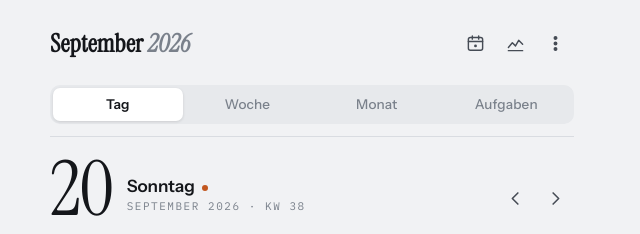
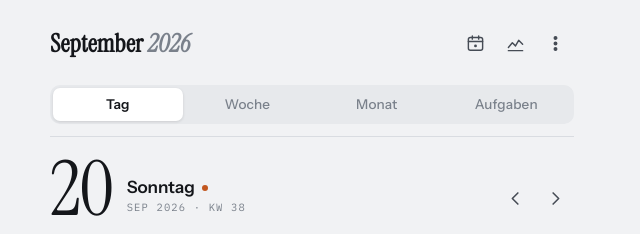
Before and after one commit to calvin-02/kalender, a plain HTML site: page index.html in a window 1280 px wide. Shown: the top 234 px of the page, 328-968 px from the left. Drawn offline with Linux system fonts and the light colour scheme.

Commit message:
Kopfzeile bricht nicht mehr um, Ansichtsschalter trifft den Reiter
- Monat in der Tagesansicht gekuerzt und auf nowrap gesetzt
- Gleiter mit left:0 verankert, damit translateX den Reiter genau trifft
- Fassung auf 0.1.1

Co-Authored-By: Claude Opus 5 <noreply@anthropic.com>

```diff
--- a/index.html
+++ b/index.html
@@ -93,7 +93,7 @@ button{font:inherit; color:inherit; border:0; background:none; cursor:pointer}
 }
 .schalter button[aria-selected="true"]{color:var(--tinte); font-weight:600}
 .gleiter{
-  position:absolute; top:3px; bottom:3px; border-radius:calc(var(--r) - 3px);
+  position:absolute; left:0; top:3px; bottom:3px; border-radius:calc(var(--r) - 3px);
   background:var(--blatt); box-shadow:0 1px 3px rgba(20,22,26,.13); z-index:1;
   transition:transform var(--takt), width var(--takt);
 }
@@ -108,11 +108,11 @@ button{font:inherit; color:inherit; border:0; background:none; cursor:pointer}
   font-family:"Instrument Serif",Georgia,serif; font-size:76px; line-height:.82;
   letter-spacing:-.02em; font-variant-numeric:lining-nums;
 }
-.tag-neben{padding-bottom:6px}
-.tag-wochentag{font-size:17px; font-weight:600; line-height:1.15}
+.tag-neben{padding-bottom:6px; min-width:0}
+.tag-wochentag{font-size:17px; font-weight:600; line-height:1.15; white-space:nowrap}
 .tag-monat{
-  font-family:"IBM Plex Mono",monospace; font-size:11px; letter-spacing:.14em;
-  text-transform:uppercase; color:var(--tinte-3); margin-top:3px;
+  font-family:"IBM Plex Mono",monospace; font-size:10.5px; letter-spacing:.11em;
+  text-transform:uppercase; color:var(--tinte-3); margin-top:3px; white-space:nowrap;
 }
 .heute-punkt{
   display:inline-block; width:6px; height:6px; border-radius:50%; background:var(--kraft);
@@ -633,7 +633,7 @@ input[type=range]::-moz-range-thumb{
    ============================================================ */
 "use strict";
 
-const FASSUNG = "tagwerk-0.1.0";
+const FASSUNG = "tagwerk-0.1.1";
 const SCHLÜSSEL = "tagwerk.daten.v1";
 
 const ARTEN = {
@@ -648,6 +648,8 @@ const WOCHENTAGE = ["Sonntag","Montag","Dienstag","Mittwoch","Donnerstag","Freit
 const WT_KURZ    = ["So","Mo","Di","Mi","Do","Fr","Sa"];
 const MONATE = ["Januar","Februar","März","April","Mai","Juni",
                 "Juli","August","September","Oktober","November","Dezember"];
+const MON_KURZ = ["Jan","Feb","Mär","Apr","Mai","Jun",
+                  "Jul","Aug","Sep","Okt","Nov","Dez"];
 
 const RPE_STUFEN = ["","sehr leicht","leicht","locker","moderat","etwas fordernd",
                     "fordernd","hart","sehr hart","am Limit","maximal"];
@@ -867,7 +869,7 @@ function zeichneTag(){
     p.title = "Heute";
     el("tagWochentag").appendChild(p);
   }
-  el("tagMonat").textContent = MONATE[d.getMonth()] + " " + d.getFullYear() + " · KW " + kalenderwoche(Anker);
+  el("tagMonat").textContent = MON_KURZ[d.getMonth()] + " " + d.getFullYear() + " · KW " + kalenderwoche(Anker);
 
   const ziel = el("tagInhalt");
   ziel.textContent = "";
@@ -1080,7 +1082,7 @@ function gleiterSetzen(){
   const g = el("gleiter");
   if(!knopf || !g) return;
   g.style.width = knopf.offsetWidth + "px";
-  g.style.transform = "translateX(" + (knopf.offsetLeft - 3) + "px)";
+  g.style.transform = "translateX(" + knopf.offsetLeft + "px)";
 }
 
 function sichtSetzen(name){
--- a/sw.js
+++ b/sw.js
@@ -2,7 +2,7 @@
    Bei jeder Änderung an der App FASSUNG hochzählen — hier UND in teile/04_js_daten.html.
    Ohne diesen Schritt bleibt auf den Geräten die alte Fassung liegen. */
 
-const FASSUNG = "tagwerk-0.1.0";
+const FASSUNG = "tagwerk-0.1.1";
 const LAGER = "tagwerk-" + FASSUNG;
 
 const HÜLLE = [
```
Also changed, not shown: teile/01_kopf.html (+5 -5 lines), teile/04_js_daten.html (+3 -1 lines), teile/05_js_ui.html (+2 -2 lines).
